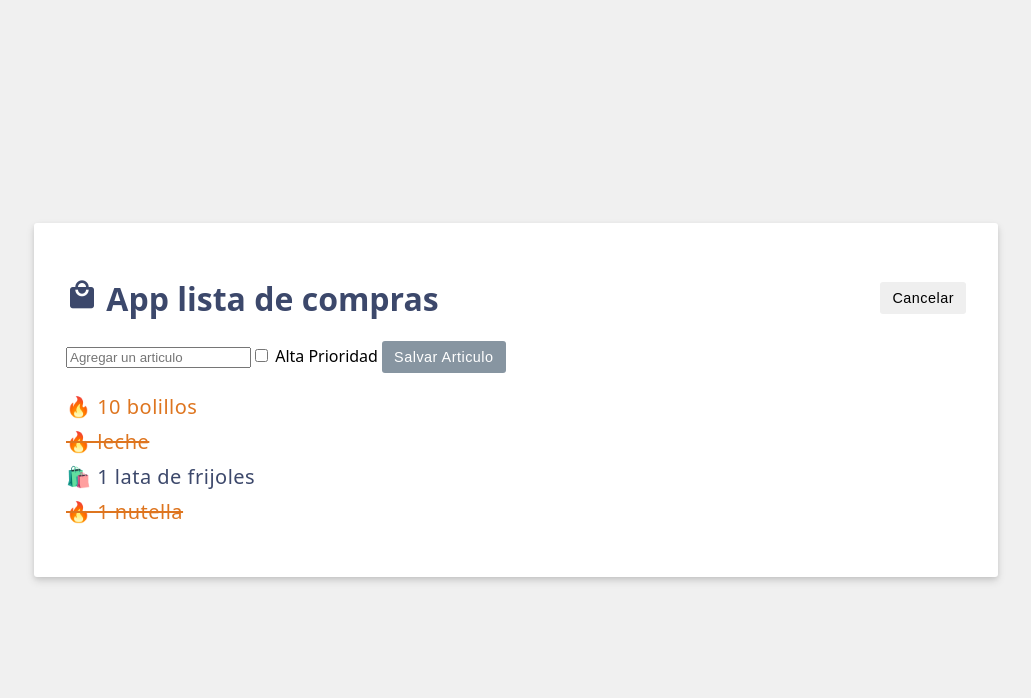
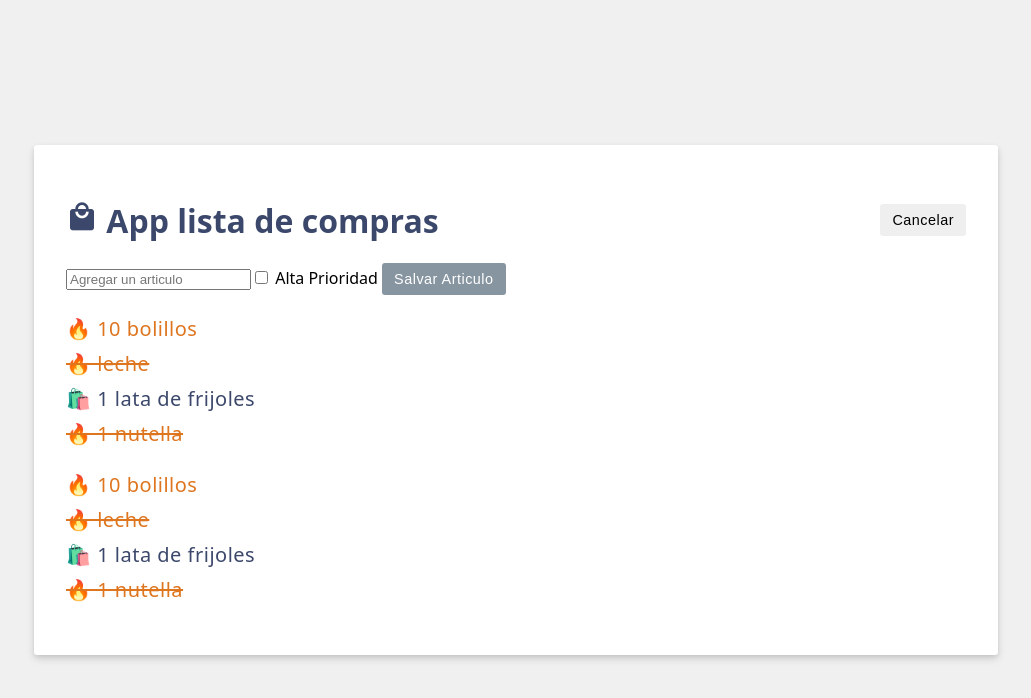
Before and after one commit to MelanieCuevas-Hub/Repositorio-de-la-materia-DADM, a Vue app: page / in a window 1280 px wide. Shown: the top 698 px of the page, without its empty margins (124-1155 px from the left). Built offline with nearby package versions, Linux system fonts and the light colour scheme.

Commit message:
⭐S13  Clases Dinamicas Agrega clases dinamicas Con Arreglos

```diff
--- a/src/App.vue
+++ b/src/App.vue
@@ -58,12 +58,23 @@ const activeEdition = (activate) => {
       Salvar Articulo
     </button>
   </form>
+  <!--Lista clase como Arreglos -->
   <ul>
     <li
     v-for="{label, id, purchased, priority} in items"
     :key="id"
     class="amazing"
     :class="{ strikeout: purchased, priority: priority}">
+    {{priority ? "🔥": "🛍️"}} {{ label }}
+  </li>
+  </ul>
+<!--Lista clase como Arreglos -->
+  <ul>
+    <li
+    v-for="{label, id, purchased, priority} in items"
+    :key="id"
+    class="amazing"
+    :class="[purchased ? 'strikeout': '', priority ? 'priority' : '']">
     {{priority ? "🔥": "🛍️"}} {{ label }}
   </li>
   </ul>
```
